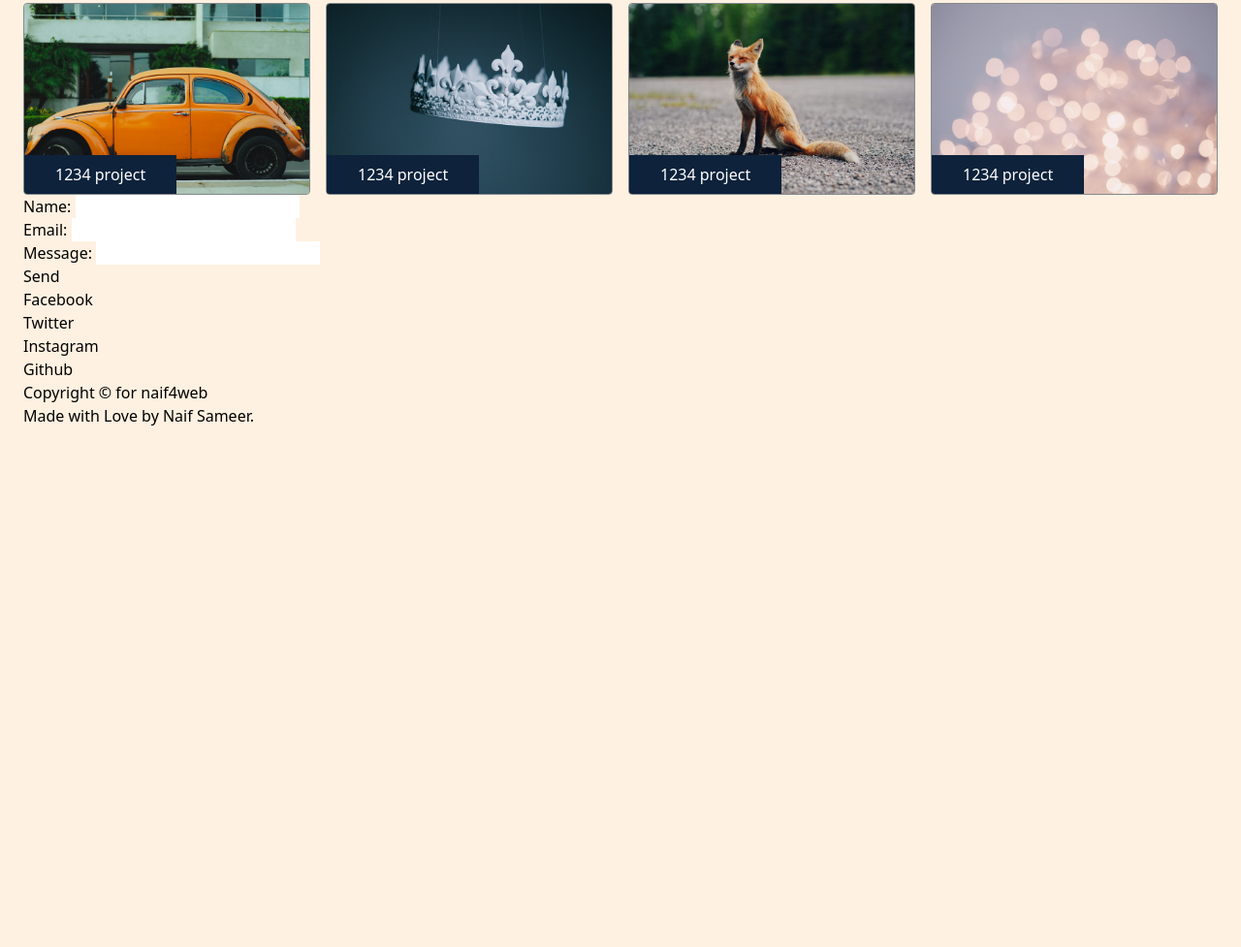
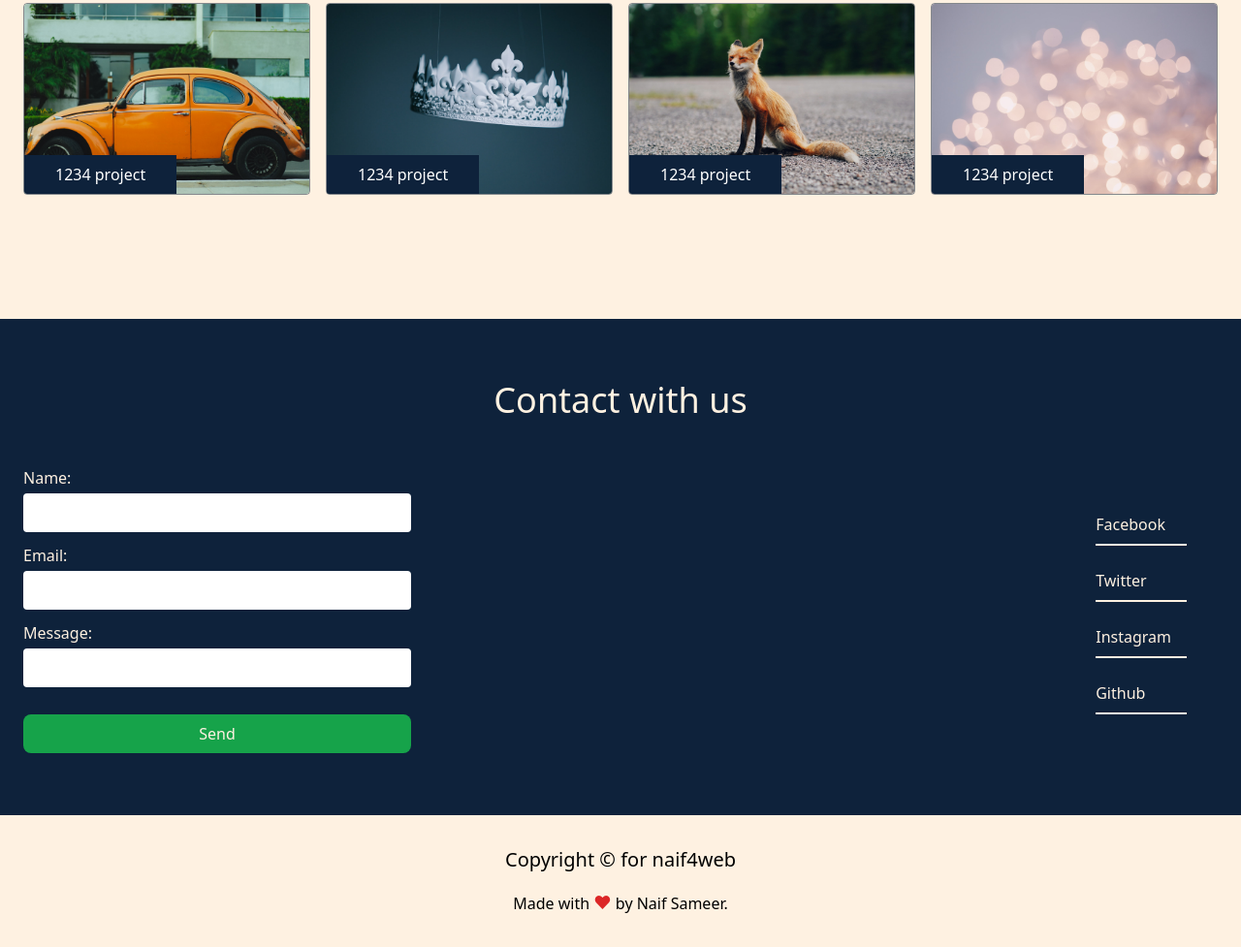
Before and after one commit to naif-sameer/profile, a website: page index.html in a window 1280 px wide. Shown: the part 1997-2974 px from the top of the page at 97% size. Before the commit the page ends 2438 px from the top, so only its background shows below. Drawn offline with Linux system fonts and the light colour scheme.

Commit message:
add the contact us and the footer

```diff
--- a/css/input.scss
+++ b/css/input.scss
@@ -157,3 +157,60 @@ section .title {
     @apply text-white;
   }
 }
+
+// contact us
+.c-contact {
+  @apply mt-32 py-16;
+  @apply bg-secondary text-primary;
+
+  .container {
+    @apply md:flex md:flex-wrap;
+    @apply md:items-center md:justify-between;
+  }
+
+  .title {
+    @apply md:w-full;
+  }
+
+  &__form {
+    @apply md:w-full md:max-w-[400px];
+  }
+
+  &__input-group {
+    @apply flex flex-col;
+
+    &:not(:first-of-type) {
+      @apply mt-3;
+    }
+
+    input {
+      @apply w-full px-3 py-2 mt-1 rounded;
+    }
+
+    button {
+      @apply px-4 py-2 mt-4 text-primary bg-green-600 rounded-lg;
+    }
+  }
+
+  &__social {
+    @apply pr-8;
+
+    a {
+      @apply pr-4 py-2 my-4 block border-b-2 border-primary;
+    }
+  }
+}
+
+// footer
+.c-footer {
+  @apply text-center py-8;
+
+  &__title {
+    @apply text-xl mb-4;
+  }
+
+
+  &__made-with {
+    @apply text-red-600 text-lg;
+  }
+}
--- a/index.html
+++ b/index.html
@@ -154,8 +154,11 @@
     </section>
 
     <!-- contact us section -->
-    <div class="c-contact">
+    <section class="c-contact">
       <div class="container">
+        <h2 class="title">
+          Contact with us
+        </h2>
         <!-- form section -->
         <form action="" class="c-contact__form">
           <div class="c-contact__input-group">
@@ -194,14 +197,14 @@
           </li>
         </ul>
       </div>
-    </div>
+    </section>
 
     <footer class="c-footer">
       <div class="container">
         <h4 class="c-footer__title">Copyright &copy; for naif4web</h4>
 
         <h5 class="c-footer__subtitle">
-          Made with <span class="c-footer__made-with">Love</span> by Naif
+          Made with <span class="c-footer__made-with">❤</span> by Naif
           Sameer.
         </h5>
       </div>
```
Also changed, not shown: css/input.css, css/style.css, 2 other files.
